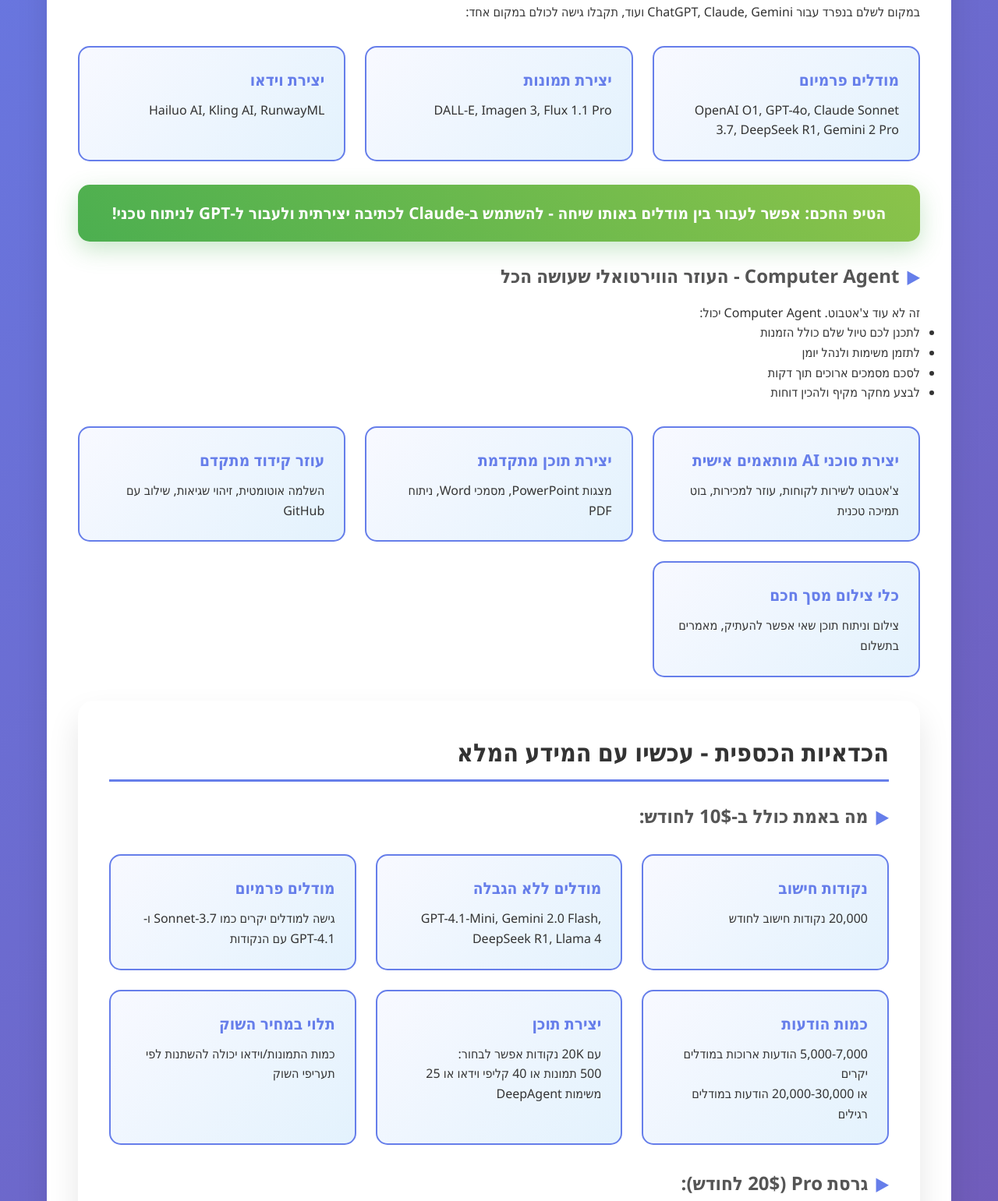
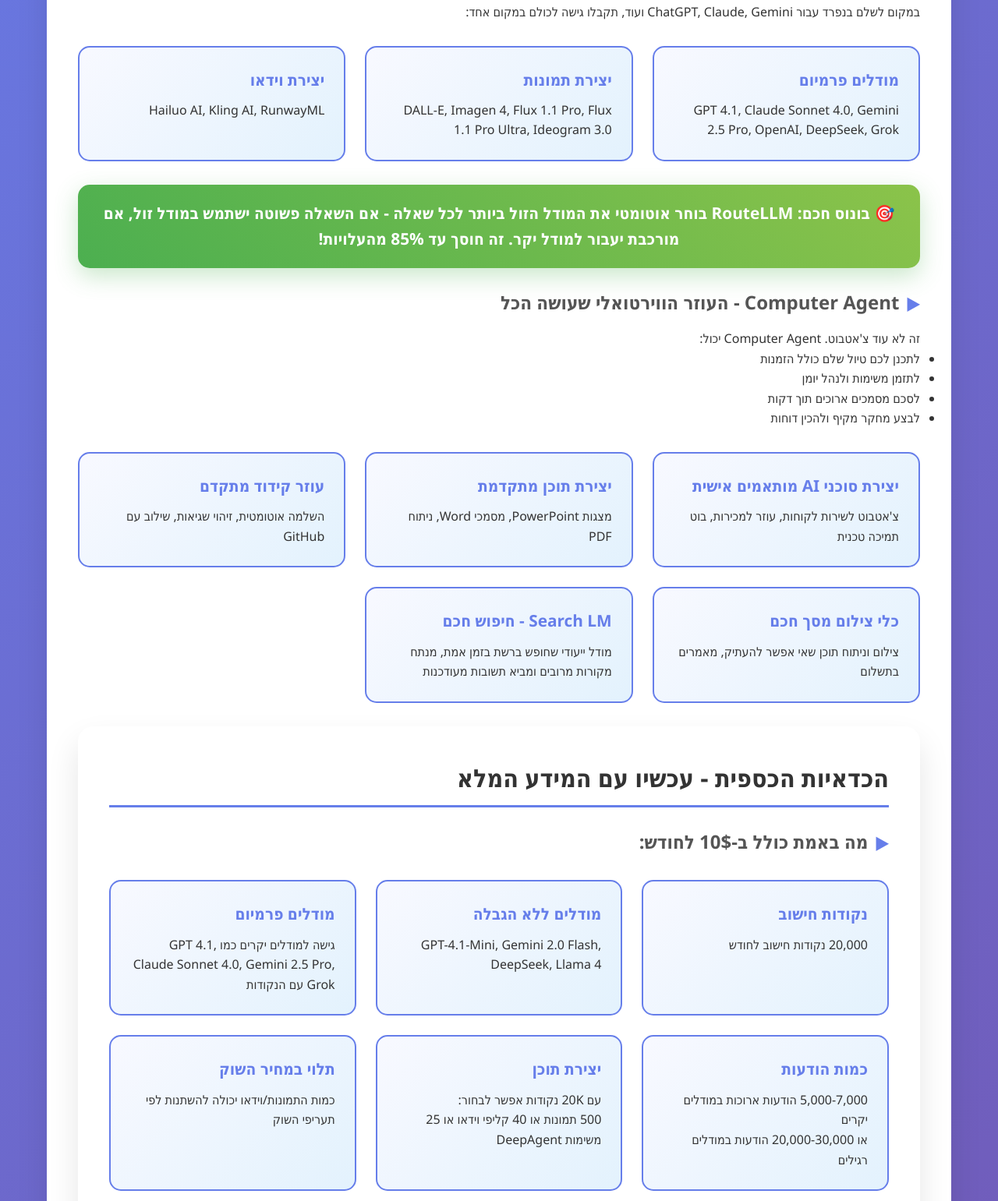
Before and after one commit to amirbiron/Abacus-AI, a plain HTML site: page index.html in a window 1280 px wide. Shown: the part 936-2477 px from the top of the page at 78% size. Drawn offline with Linux system fonts and the light colour scheme.

Commit message:
Update index.html

```diff
--- a/index.html
+++ b/index.html
@@ -360,11 +360,11 @@
             <div class="feature-grid">
                 <div class="feature-card">
                     <h4>מודלים פרמיום</h4>
-                    <p>OpenAI O1, GPT-4o, Claude Sonnet 3.7, DeepSeek R1, Gemini 2 Pro</p>
+                    <p>GPT 4.1, Claude Sonnet 4.0, Gemini 2.5 Pro, OpenAI, DeepSeek, Grok</p>
                 </div>
                 <div class="feature-card">
                     <h4>יצירת תמונות</h4>
-                    <p>DALL-E, Imagen 3, Flux 1.1 Pro</p>
+                    <p>DALL-E, Imagen 4, Flux 1.1 Pro, Flux 1.1 Pro Ultra, Ideogram 3.0</p>
                 </div>
                 <div class="feature-card">
                     <h4>יצירת וידאו</h4>
@@ -373,7 +373,7 @@
             </div>
 
             <div class="price-highlight">
-                הטיפ החכם: אפשר לעבור בין מודלים באותו שיחה - להשתמש ב-Claude לכתיבה יצירתית ולעבור ל-GPT לניתוח טכני!
+                🎯 בונוס חכם: RouteLLM בוחר אוטומטי את המודל הזול ביותר לכל שאלה - אם השאלה פשוטה ישתמש במודל זול, אם מורכבת יעבור למודל יקר. זה חוסך עד 85% מהעלויות!
             </div>
 
             <h3>Computer Agent - העוזר הווירטואלי שעושה הכל</h3>
@@ -402,6 +402,10 @@
                     <h4>כלי צילום מסך חכם</h4>
                     <p>צילום וניתוח תוכן שאי אפשר להעתיק, מאמרים בתשלום</p>
                 </div>
+                <div class="feature-card">
+                    <h4>Search LM - חיפוש חכם</h4>
+                    <p>מודל ייעודי שחופש ברשת בזמן אמת, מנתח מקורות מרובים ומביא תשובות מעודכנות</p>
+                </div>
             </ul>
         </div>
 
@@ -416,11 +420,11 @@
                 </div>
                 <div class="feature-card">
                     <h4>מודלים ללא הגבלה</h4>
-                    <p>GPT-4.1-Mini, Gemini 2.0 Flash, DeepSeek R1, Llama 4</p>
+                    <p>GPT-4.1-Mini, Gemini 2.0 Flash, DeepSeek, Llama 4</p>
                 </div>
                 <div class="feature-card">
                     <h4>מודלים פרמיום</h4>
-                    <p>גישה למודלים יקרים כמו Sonnet-3.7 ו-GPT-4.1 עם הנקודות</p>
+                    <p>גישה למודלים יקרים כמו GPT 4.1, Claude Sonnet 4.0, Gemini 2.5 Pro, Grok עם הנקודות</p>
                 </div>
                 <div class="feature-card">
                     <h4>כמות הודעות</h4>
@@ -499,14 +503,14 @@
                         <td>ChatGPT בלבד</td>
                         <td>Claude בלבד</td>
                         <td>Midjourney בלבד</td>
-                        <td>Computer Agent, עוזר קידוד, ניתוח PDF, יצירת מסמכים, צילום מסך, סוכני AI</td>
+                        <td>Computer Agent, עוזר קידוד, ניתוח PDF, יצירת מסמכים, צילום מסך, סוכני AI, Search LM</td>
                     </tr>
                     <tr>
                         <td><strong>מספר כלים</strong></td>
                         <td>1</td>
                         <td>1</td>
                         <td>1</td>
-                        <td>6</td>
+                        <td>7</td>
                     </tr>
                 </tbody>
             </table>
```
